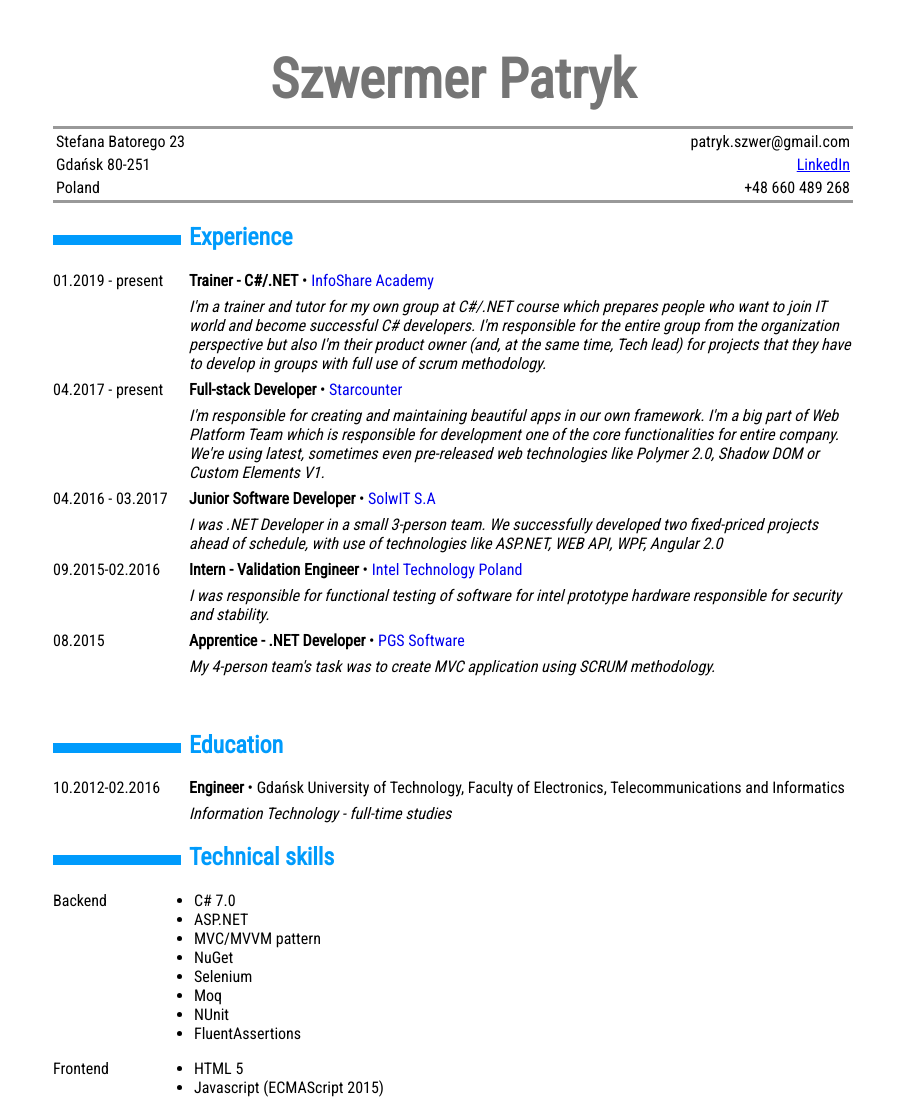
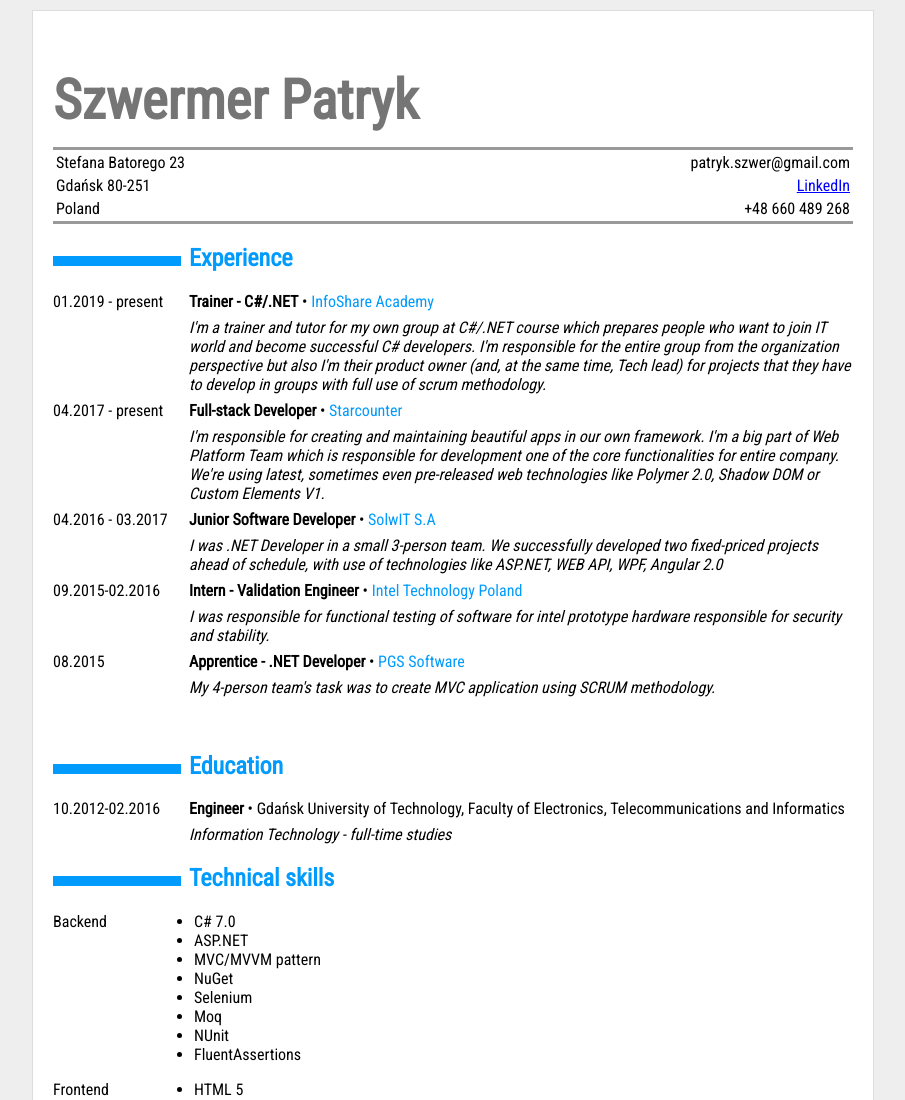
Before and after one commit to PatrykSzwer/CV, a plain HTML site: page index.html in a window 1280 px wide. Shown: the top 1100 px of the page, without its empty margins (187-1092 px from the left). Drawn offline with Linux system fonts and the light colour scheme.

Commit message:
Small style improvements to the entire document outlook

```diff
--- a/index.html
+++ b/index.html
@@ -26,16 +26,20 @@
         body {
             font-family: 'Roboto Condensed', sans-serif;
             width: 800px;
-            margin: auto;
+            margin: 10px auto;
             background: #FFFFFF;
-            padding: 10px 10px 10px 10px;
+            padding: 20px;
+            border: 1px solid #ddd;
+        }
+
+        html {
+            background: #eee;
         }
 
         /* Title of the resume */
         h1 {
             font-size: 55px;
             color: #757575;
-            text-align: center;
             margin-bottom: 15px;
         }
 
@@ -81,6 +85,7 @@
         /* Links */
         a {
             text-decoration: none;
+            color: #009bfc;
         }
 
         /* Horizontal separators */
```
